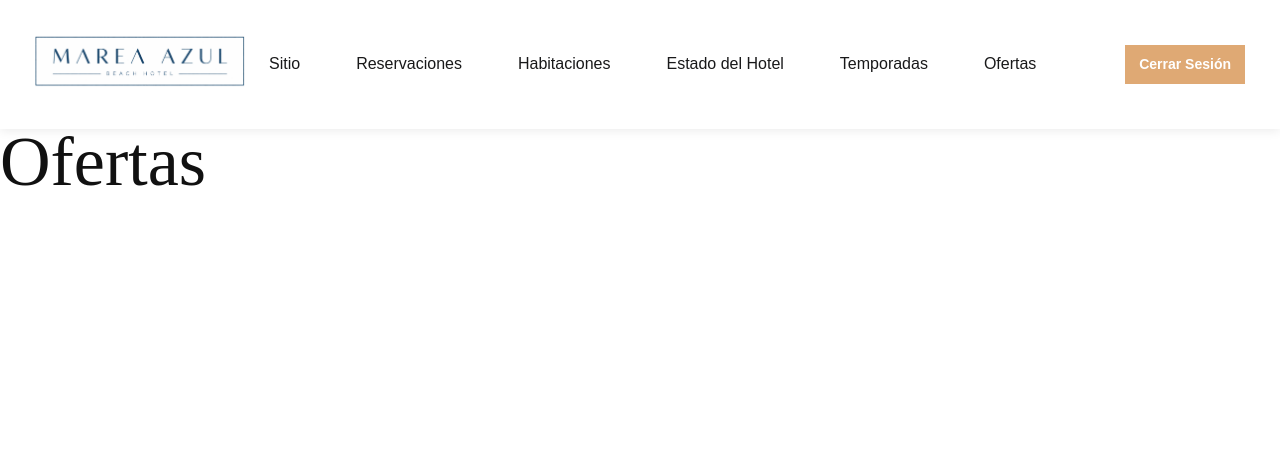
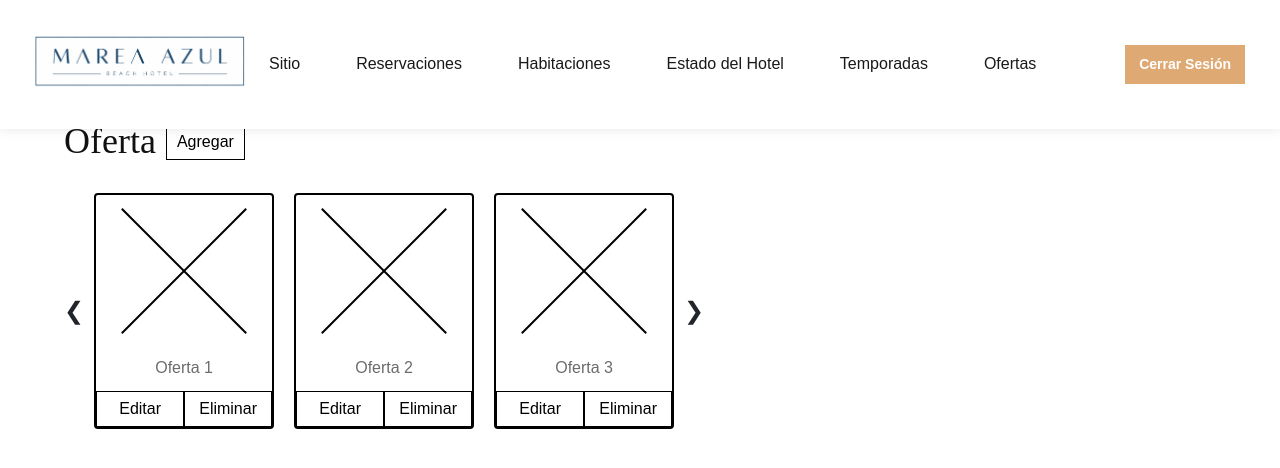
Before and after one commit to Vic2002UCR/MareaAzulFrontendAdmin, an Angular app: page /ofertas in a window 1280 px wide. Shown: the top 468 px of the page. Built offline with nearby package versions, Linux system fonts and the light colour scheme.

Commit message:
inicio de ofertas

```diff
--- a/src/app/domain/interfaces/cliente.repository.ts
+++ b/src/app/domain/interfaces/cliente.repository.ts
@@ -3,4 +3,5 @@ import { Cliente } from '../entities/cliente.entity';
 
 export abstract class ClienteRepository {
   abstract getCliente(): Observable<Cliente[]>;
+  abstract setCliente(cliente:Cliente):void;
 }
--- a/src/app/ofertas/ofertas.component.css
+++ b/src/app/ofertas/ofertas.component.css
@@ -0,0 +1,128 @@
+.contenedor {
+  width: 90%;
+  margin: auto;
+}
+
+.header {
+  display: flex;
+  align-items: center;
+  gap: 10px;
+  margin-bottom: 20px;
+}
+
+.btn-agregar {
+  padding: 5px 10px;
+  border: 1px solid black;
+  background: white;
+  cursor: pointer;
+}
+
+.carrusel {
+  display: flex;
+  align-items: center;
+  gap: 10px;
+}
+
+.flecha {
+  font-size: 24px;
+  cursor: pointer;
+}
+
+/* Scroll horizontal */
+.ofertas {
+  display: flex;
+  gap: 20px;
+  overflow-x: auto;
+  scroll-behavior: smooth;
+  padding: 10px 0;
+}
+
+.card {
+  min-width: 180px;
+  border: 2px solid black;
+  display: flex;
+  flex-direction: column;
+  align-items: center;
+}
+
+.imagen {
+  height: 150px;
+  width: 100%;
+  position: relative;
+}
+
+/* X del mockup */
+.imagen::before,
+.imagen::after {
+  content: "";
+  position: absolute;
+  width: 100%;
+  height: 2px;
+  background: black;
+  top: 50%;
+}
+
+.imagen::before {
+  transform: rotate(45deg);
+}
+
+.imagen::after {
+  transform: rotate(-45deg);
+}
+
+.titulo {
+  margin: 10px 0;
+}
+
+.acciones {
+  display: flex;
+  width: 100%;
+}
+
+.acciones button {
+  flex: 1;
+  border: 1px solid black;
+  background: white;
+  cursor: pointer;
+  padding: 5px;
+}
+
+/* MODAL */
+.modal-backdrop {
+  position: fixed;
+  inset: 0;
+
+  background: rgba(0,0,0,0.5);
+
+  display: flex;
+  justify-content: center;
+  align-items: center;
+
+  z-index: 999;
+}
+
+.modal {
+  background: white;
+  padding: 20px;
+
+  width: 400px;        /* 🔥 ancho fijo */
+  max-width: 90%;      /* 🔥 responsive */
+
+  border-radius: 8px;
+
+  display: flex;
+  flex-direction: column;
+  gap: 10px;
+}
+
+.modal input,
+.modal textarea {
+  width: 100%;
+  padding: 5px;
+  border: 1px solid #ccc;
+}
+
+.acciones-modal {
+  display: flex;
+  justify-content: space-between;
+}
--- a/src/app/ofertas/ofertas.component.html
+++ b/src/app/ofertas/ofertas.component.html
@@ -1,3 +1,62 @@
-<div class="page">
-  <h1>Ofertas</h1>
+<div class="contenedor">
+
+  <!-- Header -->
+  <div class="header">
+    <h2>Oferta</h2>
+    <button class="btn-agregar" (click)="agregar()">Agregar</button>
+  </div>
+
+  <!-- Carrusel -->
+  <div class="carrusel">
+    <span class="flecha" (click)="scrollIzq()">&#10094;</span>
+
+    <div class="ofertas" #contenedorOfertas>
+      <div class="card" *ngFor="let oferta of ofertas">
+
+        <div class="imagen">
+          <!-- luego imagen real -->
+        </div>
+
+        <p class="titulo">{{ oferta.titulo }}</p>
+
+        <div class="acciones">
+          <button (click)="editar(oferta)">Editar</button>
+          <button (click)="eliminar(oferta.id)">Eliminar</button>
+        </div>
+
+      </div>
+    </div>
+
+    <span class="flecha" (click)="scrollDer()">&#10095;</span>
+  </div>
+
 </div>
+
+<!-- MODAL -->
+<div class="modal-backdrop" *ngIf="mostrarModal" (click)="cerrarModal()">
+
+  <div class="modal" (click)="$event.stopPropagation()">
+
+    <h3>Nueva Oferta</h3>
+
+    <form (ngSubmit)="guardarOferta()">
+
+      <label>Título</label>
+      <input type="text" [(ngModel)]="nuevaOferta.titulo" name="titulo" required>
+
+      <label>Descripción</label>
+      <textarea [(ngModel)]="nuevaOferta.descripcion" name="descripcion"></textarea>
+
+      <label>Precio</label>
+      <input type="number" [(ngModel)]="nuevaOferta.precio" name="precio" required>
+
+      <div class="acciones-modal">
+        <button type="button" (click)="cerrarModal()">Cancelar</button>
+        <button type="submit">Guardar</button>
+      </div>
+
+    </form>
+
+  </div>
+
+</div>
--- a/src/app/ofertas/ofertas.component.ts
+++ b/src/app/ofertas/ofertas.component.ts
@@ -1,11 +1,78 @@
-import { Component } from '@angular/core';
+import { Component, ElementRef, ViewChild } from '@angular/core';
+import { FormsModule } from '@angular/forms';
+import { NgFor, NgIf } from '@angular/common';
 
 @Component({
   selector: 'app-ofertas',
-  imports: [],
+  standalone: true,
+  imports: [FormsModule, NgFor, NgIf],
   templateUrl: './ofertas.component.html',
-  styleUrl: './ofertas.component.css'
+  styleUrls: ['./ofertas.component.css']
 })
 export class OfertasComponent {
 
+  @ViewChild('contenedorOfertas') contenedor!: ElementRef;
+
+  mostrarModal = false;
+
+  ofertas = [
+    { id: 1, titulo: 'Oferta 1' },
+    { id: 2, titulo: 'Oferta 2' },
+    { id: 3, titulo: 'Oferta 3' }
+  ];
+
+  nuevaOferta = {
+    titulo: '',
+    descripcion: '',
+    precio: 0
+  };
+
+  agregar() {
+    this.mostrarModal = true;
+  }
+
+  cerrarModal() {
+    this.mostrarModal = false;
+    this.resetFormulario();
+  }
+
+  guardarOferta() {
+    const nueva = {
+      id: Date.now(),
+      ...this.nuevaOferta
+    };
+
+    this.ofertas.push(nueva);
+    this.cerrarModal();
+  }
+
+  editar(oferta: any) {
+    console.log('Editar', oferta);
+  }
+
+  eliminar(id: number) {
+    this.ofertas = this.ofertas.filter(o => o.id !== id);
+  }
+
+  scrollIzq() {
+    this.contenedor.nativeElement.scrollBy({
+      left: -200,
+      behavior: 'smooth'
+    });
+  }
+
+  scrollDer() {
+    this.contenedor.nativeElement.scrollBy({
+      left: 200,
+      behavior: 'smooth'
+    });
+  }
+
+  resetFormulario() {
+    this.nuevaOferta = {
+      titulo: '',
+      descripcion: '',
+      precio: 0
+    };
+  }
 }
```
Also changed, not shown: src/app/application/get-oferta.use-case.ts (added, +15 -0 lines), src/app/application/set-oferta.use-case.ts (added, +14 -0 lines), src/app/domain/entities/oferta.entity.ts (added, +10 -0 lines), src/app/domain/interfaces/oferta.repository.ts (added, +7 -0 lines), 1 other file (tests, documents, lock files or other folders).
